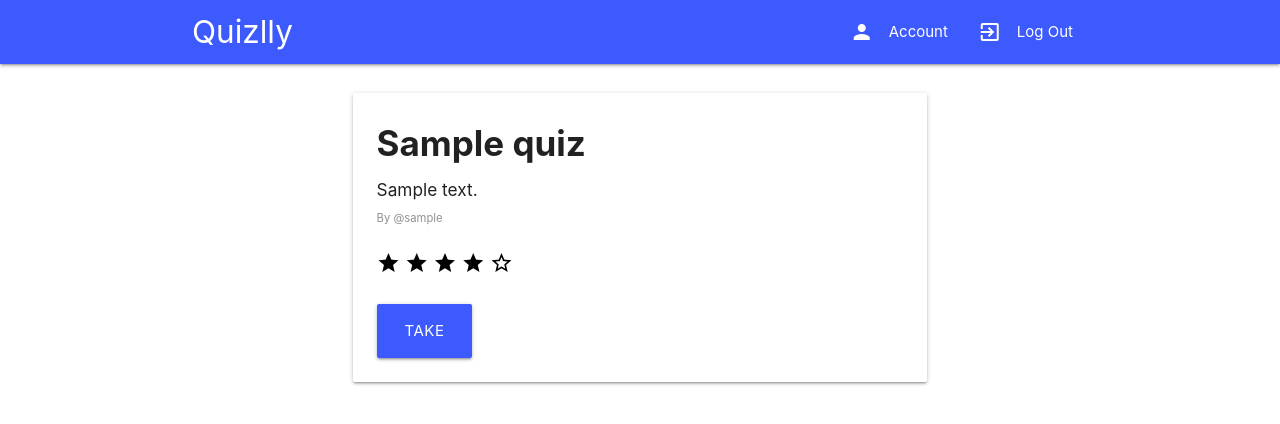
After one commit to olafszymanski/Quizlly, a Flask app: page /quiz/1 in a window 1280 px wide. The commit adds this page. Shown: the top 424 px of the page. Run offline with Flask 2, Linux system fonts and the light colour scheme; a user stored in the database is signed in; tables that the repository leaves empty hold one stand-in row (values such as "Sample post").

Commit message:
Added proper quizzes.

```diff
--- a/quizlly/quizzes/views.py
+++ b/quizlly/quizzes/views.py
@@ -1,10 +1,11 @@
 from quizlly import db
 from quizlly.utils import remove_whitespaces
-from flask import Blueprint, render_template, session, redirect, url_for, flash
+from flask import Blueprint, render_template, session, redirect, url_for, flash, request
 from flask_login import login_required, current_user
 from .forms import CreateQuizForm, AddQuestionForm
 from .models import Quiz
 from .decorators import has_created_quiz, has_created_questions
+import json
 
 
 quizzes = Blueprint('quizzes', __name__)
@@ -42,17 +43,17 @@ def question():
     form = AddQuestionForm()
 
     if form.validate_on_submit():
-        questions = {
-            'question': remove_whitespaces(form.question.data),
-            'correct_option': 'option_' + form.correct_option.data,
-            'option_1': remove_whitespaces(form.option_1.data),
-            'option_2': remove_whitespaces(form.option_2.data),
+        question = {
+            'question': f'{remove_whitespaces(form.question.data)}',
+            'correct_option': f'option_{form.correct_option.data}',
+            'option_1': f'{remove_whitespaces(form.option_1.data)}',
+            'option_2': f'{remove_whitespaces(form.option_2.data)}',
         }
 
         if option_3 := remove_whitespaces(form.option_3.data):
-            questions['option_3'] = option_3
+            question['option_3'] = f'{option_3}'
 
-        session[f'question_{session.get("question_id")}'] = questions
+        session[f'question_{session.get("question_id")}'] = question
 
         session['question_id'] = session.get('question_id') + 1
 
@@ -72,13 +73,14 @@ def save():
     title = session.pop('title')
     description = session.pop('description')
 
-    questions = '{'
+    questions = []
     for i in range(0, session.pop('question_id')):
-        questions += str(session.pop(f'question_{i}')) + ','
+        question = str(session.pop(f'question_{i}'))
+        question = question.replace("'", '"')
 
-    questions += '}'
+        questions.append(question)
 
-    quiz = Quiz(title=title, description=description, questions=questions, user=current_user)
+    quiz = Quiz(title=title, description=description, questions=str(questions), user=current_user)
 
     db.session.add(quiz)
     db.session.commit()
@@ -86,3 +88,78 @@ def save():
     flash('Your quiz has been successfully created!', 'success')
 
     return redirect(url_for('quizzes.home'))
+
+
+@quizzes.route('/quiz/<int:quiz_id>')
+@login_required
+def quiz(quiz_id):
+    if quiz := Quiz.query.get(quiz_id):
+        session['quiz_id'] = quiz.id
+    else:
+        flash('No quiz with this id found!', 'danger')
+
+        return redirect(url_for('quizzes.home'))
+
+    return render_template('/quizzes/quiz.html', title='Quiz', quiz=quiz)
+
+
+@quizzes.route('/quiz/<int:quiz_id>/question/<int:question_id>', methods=['GET', 'POST'])
+@login_required
+def quiz_question(quiz_id, question_id):
+    if quiz_id != session.get('quiz_id'):
+        flash('You are trying to answer question of a test that you have not yet taken!', 'danger')
+
+        return redirect(url_for('quizzes.home'))
+
+    if request.method == 'POST':
+        answer = request.form.get("answer")
+        session[f'quiz_answer_{question_id - 1}'] = f'option_{answer}'
+
+    if quiz_questions := Quiz.query.get(quiz_id).questions:
+        session['quiz_questions'] = quiz_questions
+        questions = quiz_questions
+        questions = questions.replace("'", '')
+        questions = json.loads(questions)
+        session['quiz_question_id'] = question_id
+
+        if question_id >= len(questions):
+            flash('No question with this id found!', 'danger')
+
+            return redirect(url_for('quizzes.quiz', quiz_id=quiz_id))
+
+        return render_template('quizzes/quiz_question.html', title=f'Question #{question_id}', question=questions[question_id], questions_length=len(questions))
+    else:
+        flash('No quiz with this id found!', 'danger')
+
+        return redirect(url_for('quizzes.home'))
+
+
+@quizzes.route('/quiz/<int:quiz_id>/finish', methods=['GET', 'POST'])
+@login_required
+def quiz_finish(quiz_id):
+    if quiz_id != session.get('quiz_id'):
+        flash('You are trying to finish a test that you have not yet taken!', 'danger')
+
+        return redirect(url_for('quizzes.home'))
+
+    questions = session.get('quiz_questions')
+    questions = questions.replace("'", '')
+    questions = json.loads(questions)
+
+    score = 0
+
+    question_id = session.get('quiz_question_id')
+
+    if answer := request.form.get("answer")[-1]:
+        session[f'quiz_answer_{question_id}'] = answer
+        question_id += 1
+
+    for i in range(0, question_id):
+        correct_option = questions[i]['correct_option'][-1]
+        answer = session.get(f'quiz_answer_{i}')[-1]
+        if answer == correct_option:
+            score += 100
+
+    score /= len(questions)
+
+    return render_template('quizzes/quiz_finish.html', title='Finish', quiz=Quiz.query.get(quiz_id), score=int(score))
--- a/quizlly/templates/quizzes/home.html
+++ b/quizlly/templates/quizzes/home.html
@@ -21,7 +21,7 @@
                         <small class="text-muted">By @{{ quiz.user.username }}</small>
                     </div>
                     <div class="card-action">
-                        <a href="#" class="btn indigo accent-3">Take</a>
+                        <a href="{{ url_for('quizzes.quiz', quiz_id=quiz.id) }}" class="btn indigo accent-3">Take</a>
                     </div>
                 </div>
             </div>
--- /dev/null
+++ b/quizlly/templates/quizzes/quiz.html
@@ -0,0 +1,25 @@
+{% extends 'base.html' %}
+{% block content %}
+    <div class="row">
+        <div class="col s12 m10 l8 offset-m1 offset-l2">
+            <div class="card-panel">
+                <span class="card-title"><b>{{ quiz.title }}</b></span>
+                <h6>{{ quiz.description }}</h6>
+                <small class="text-muted">By @{{ quiz.user.username }}</small>
+                <br>
+                <br>
+                {% for i in range(0, quiz.rating) %}
+                    <a href="#" class="material-icons remove-color">star</a>
+                {% endfor %}
+                {% if 5 - quiz.rating > 0 %}
+                    {% for i in range(0, 5 - quiz.rating) %}
+                        <a href="#" class="material-icons remove-color">star_border</a>
+                    {% endfor %}
+                {% endif %}
+                <br>
+                <br>
+                <a href="{{ url_for('quizzes.quiz_question', quiz_id=quiz.id, question_id=0) }}" class="btn btn-large indigo accent-3">Take</a>
+            </div>
+        </div>
+    </div>
+{% endblock %}
```
Also changed, not shown: quizlly/templates/quizzes/quiz_finish.html (added, +15 -0 lines), quizlly/templates/quizzes/quiz_question.html (added, +36 -0 lines).
